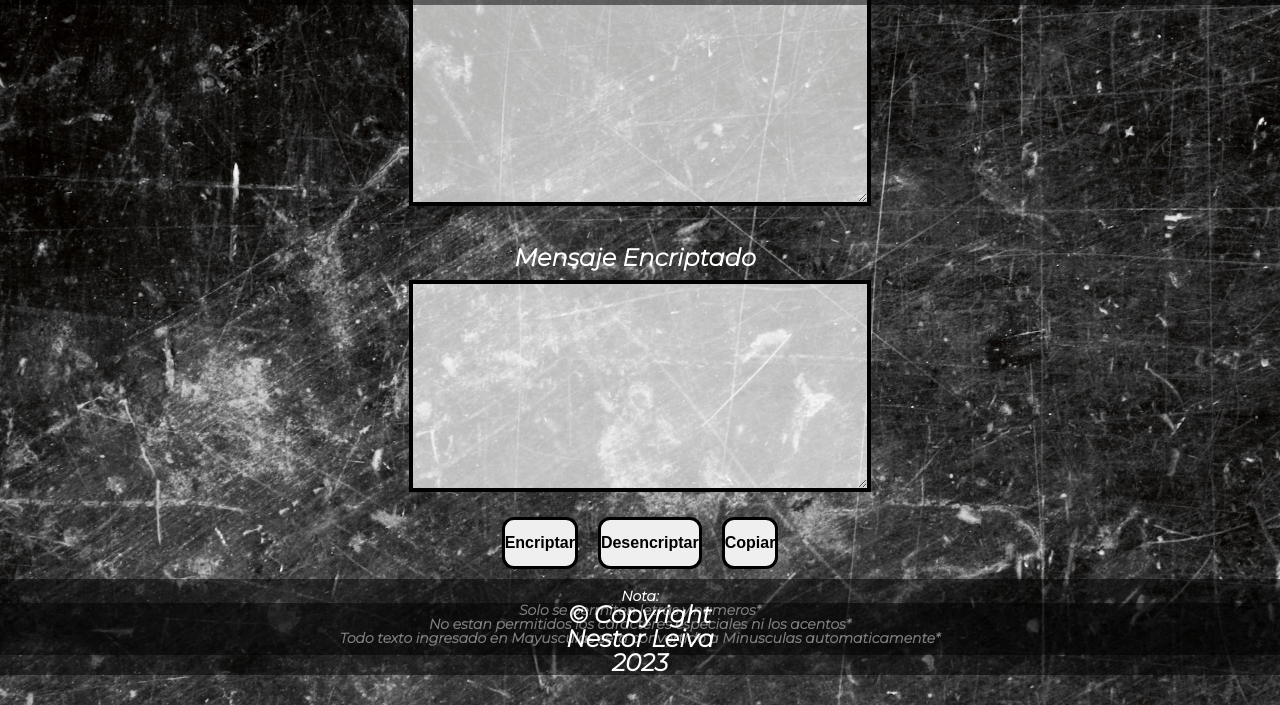
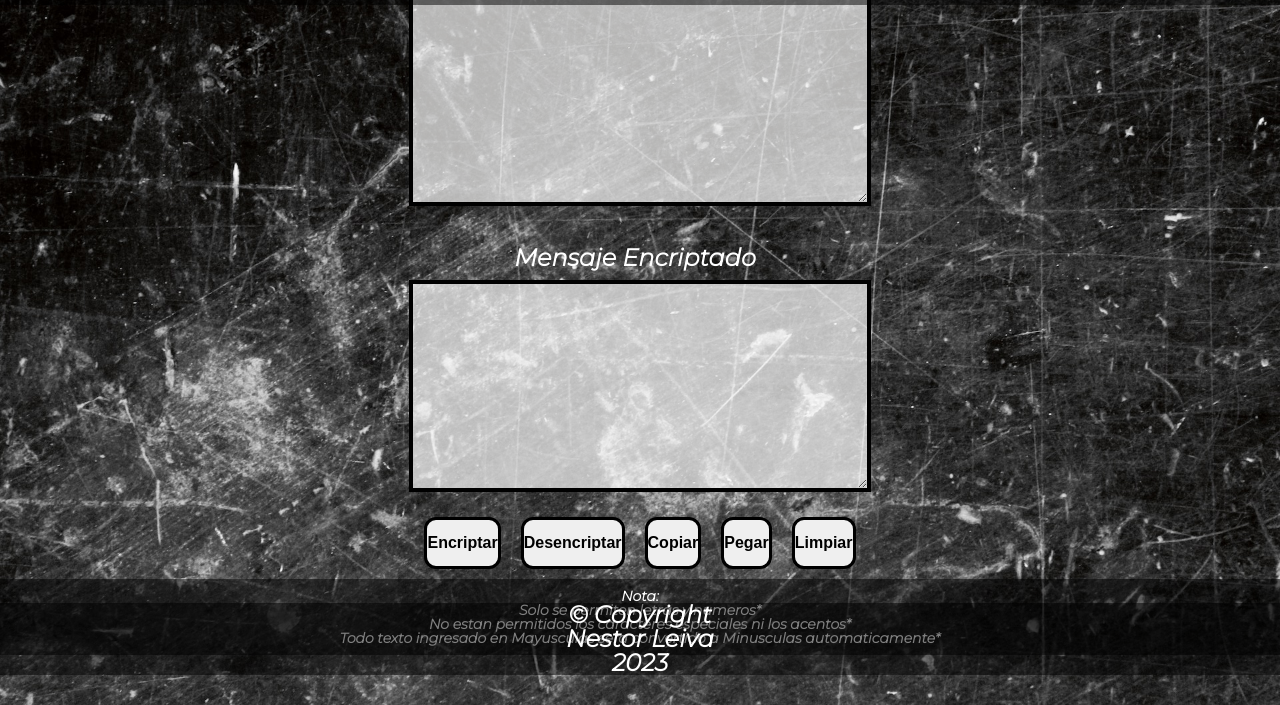
Before and after one commit to NestorLeiva/ChallengeEncriptador.github.io, a plain HTML site: page index.html in a window 1280 px wide. Shown: the part 105-810 px from the top of the page. Drawn offline with Linux system fonts and the light colour scheme.

Commit message:
add botones pegar / limpiar

```diff
--- a/index.html
+++ b/index.html
@@ -32,6 +32,9 @@
             <button id="btnEncriptar" onclick="encriptar()" class="bottom">Encriptar</button>
             <button id="btnDesencriptar" onclick="desencriptar()" class="bottom">Desencriptar</button>
             <button id="btnCopiar" onclick="copiar()" class="bottom">Copiar</button>
+            <button id="btnPegar" onclick="pegar()" class="bottom">Pegar</button>
+            <button id="btnLimpiar" onclick="limpiar()" class="bottom">Limpiar</button>
+
             <!-- hago asociacion con cada una de la funciones-->
         </div>
         <!-- ------------------------------------------------------------------------ -->
```
